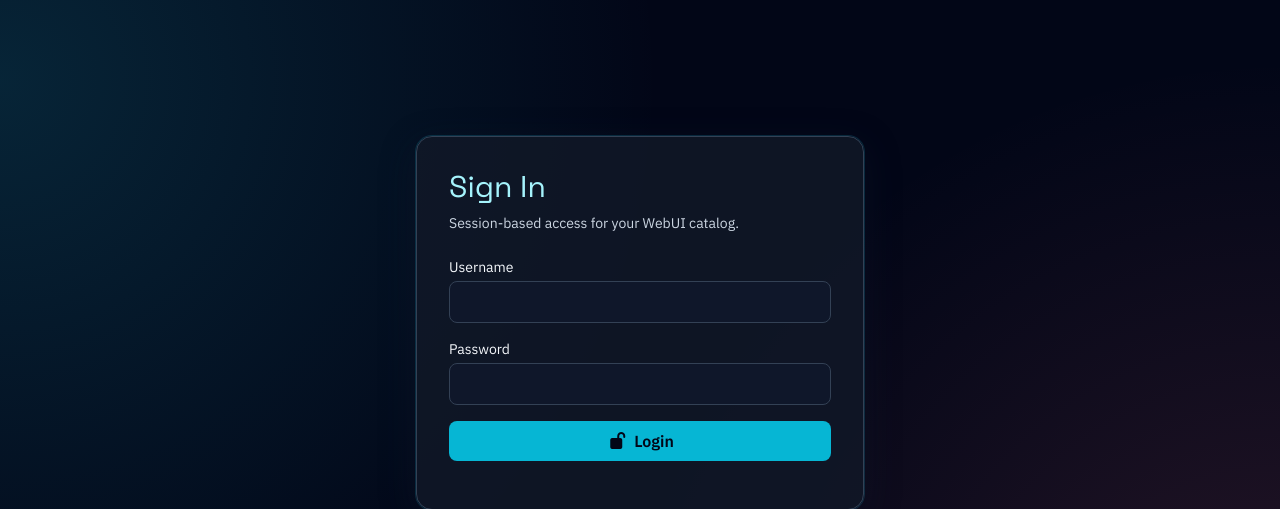
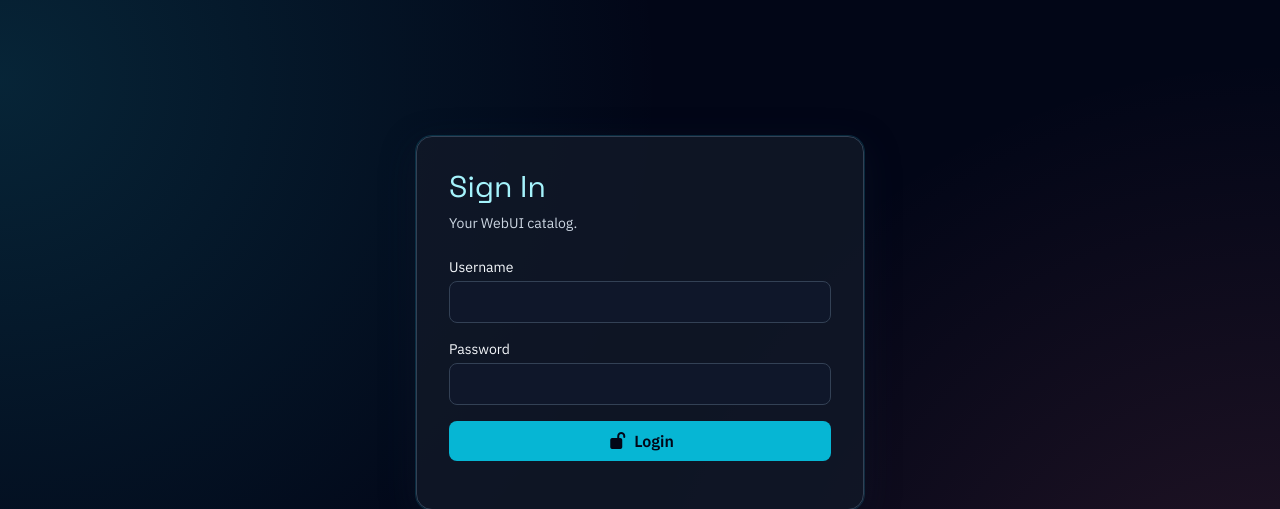
Before and after one commit to nullata/webui-manager, a Flask app: template app/templates/login.html in a window 1280 px wide. Shown: the top 509 px of the page. Run offline with Flask 3, Linux system fonts and the light colour scheme; the template is opened without the code that fills it, so the values that code supplies are empty.

Commit message:
upd login form welcome text

```diff
--- a/app/templates/login.html
+++ b/app/templates/login.html
@@ -3,7 +3,7 @@
 {% block content %}
 <div class="max-w-md mx-auto mt-20 rounded-2xl bg-panel/85 border border-slate-700 p-8 shadow-neon">
   <h1 class="font-display text-3xl text-cyan-200 mb-2">Sign In</h1>
-  <p class="text-slate-300 text-sm mb-6">Session-based access for your WebUI catalog.</p>
+  <p class="text-slate-300 text-sm mb-6">Your WebUI catalog.</p>
 
   <form method="post" class="space-y-4">
     <div>
```
